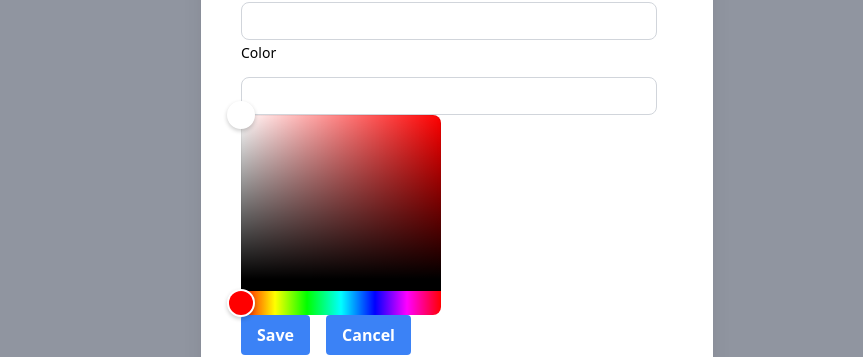
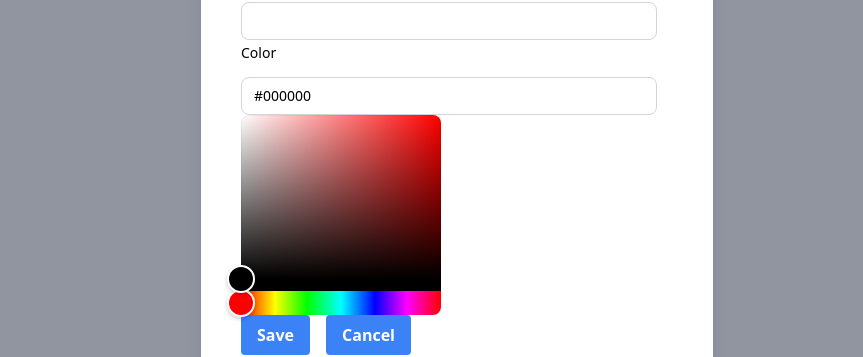
Before and after one commit to aliciaaevans/dimyoyo, a React (Vite) app: page / in a window 1280 px wide. Both pictures are taken after a click on the button "Add". Shown: the part 369-726 px from the top of the page, without its empty margins (183-1046 px from the left). Built offline with nearby package versions, Linux system fonts and the light colour scheme.

Commit message:
color default value

```diff
--- a/src/components/EditForm.tsx
+++ b/src/components/EditForm.tsx
@@ -23,7 +23,7 @@ export default function EditForm({ open, yoyo, onSave, onCancel }: FormProps) {
       yoDiameter: yoyo?.diameter,
       yoWidth: yoyo?.width,
       yoGapWidth: yoyo?.gapWidth,
-      yoColor: yoyo?.color,
+      yoColor: yoyo?.color || '#000000',
     },
   });
   const onSubmit: SubmitHandler<FormInputs> = (data) => {
--- a/src/components/Styled.tsx
+++ b/src/components/Styled.tsx
@@ -54,7 +54,7 @@ export const ColorInput = ({ label, className, control, name, ...inputProps }: C
       },
     },
   });
-  const [color, setColor] = useState<string>(field.value || '');
+  const [color, setColor] = useState<string>(field.value);
   return (
     <Field>
       <Label className="text-sm/6 font-medium">{label}</Label>
```
